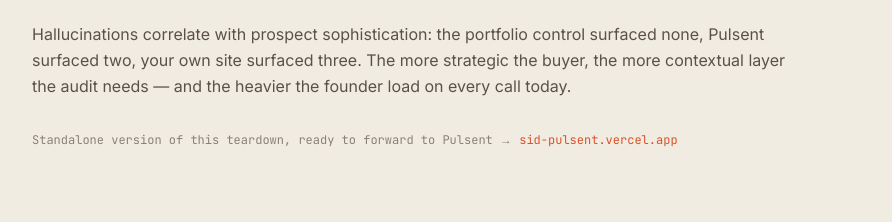
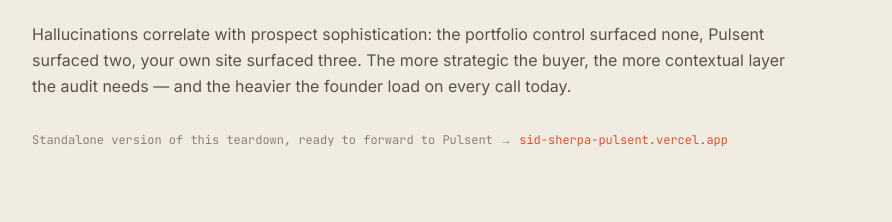
Before and after one commit to randomindianguy/sherpa, a Next.js app: page / in a window 1280 px wide. Shown: the part 3660-3882 px from the top of the page, without its empty margins (192-1084 px from the left). Built offline with nearby package versions, Linux system fonts and the light colour scheme.

Commit message:
Update link to the new Pulsent URL

```diff
--- a/app/components/Pulsent.tsx
+++ b/app/components/Pulsent.tsx
@@ -263,7 +263,7 @@
               target="_blank"
               rel="noopener noreferrer"
             >
-              sid-pulsent.vercel.app
+              sid-sherpa-pulsent.vercel.app
             </a>
           </p>
         </div>
```
